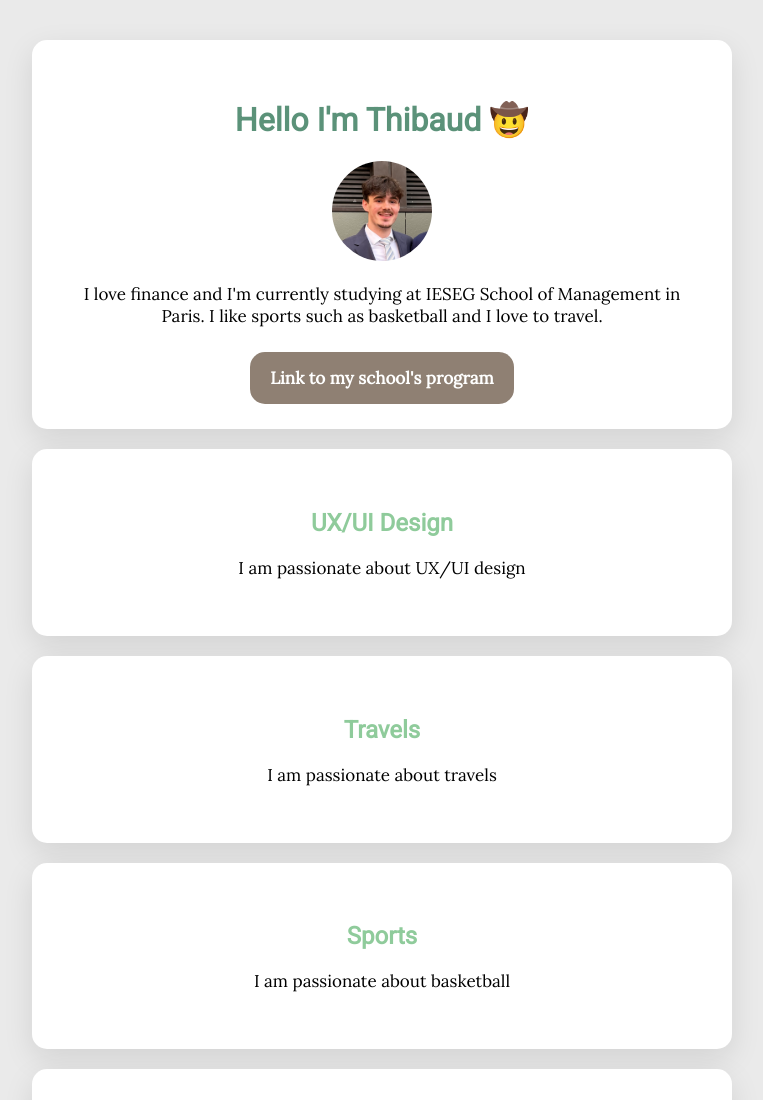
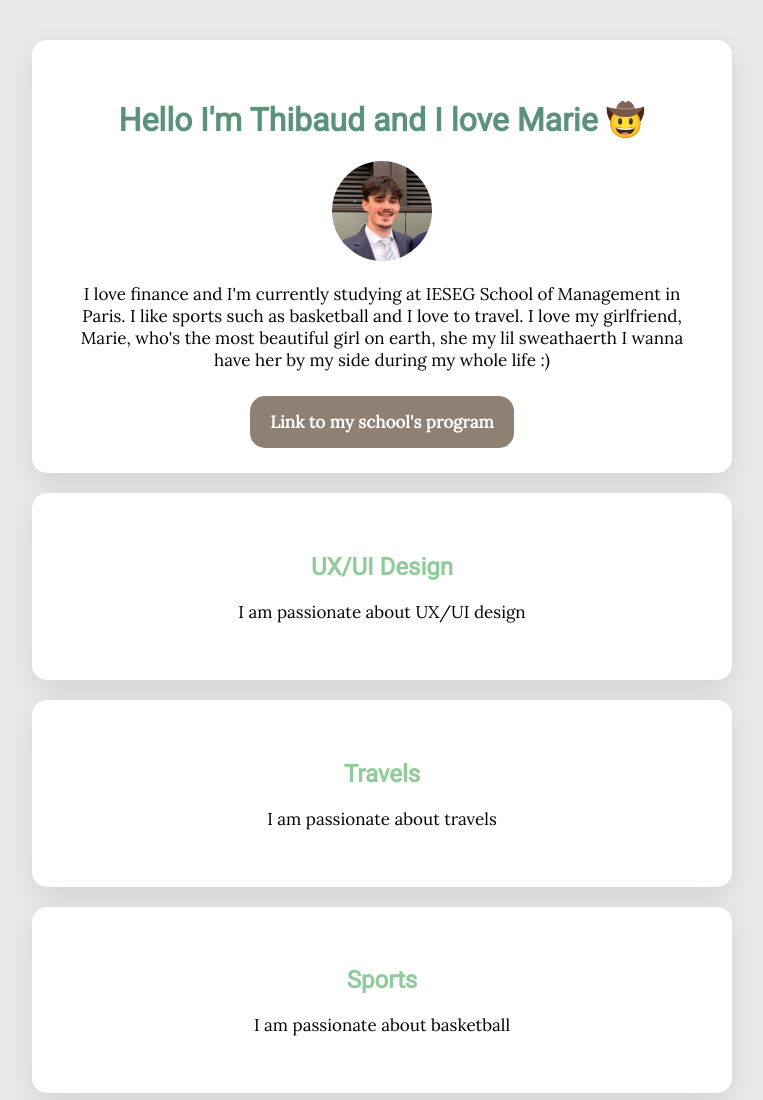
Before and after one commit to thibaud-hainque/my-profile, a plain HTML site: page index.html in a window 1280 px wide. Shown: the top 1100 px of the page, without its empty margins (258-1021 px from the left). Drawn offline with Linux system fonts and the light colour scheme.

Commit message:
Update index.html

```diff
--- a/index.html
+++ b/index.html
@@ -20,10 +20,11 @@
 
 		<div class="container">
 			<div class="card-white" id="introduction">
-				<h1>Hello I'm Thibaud 🤠</h1>
+				<h1>Hello I'm Thibaud and I love Marie 🤠</h1>
 				<img src="images/profile-picture.png" class="img-circle" width="100px" alt="Thibaud Hainque">
 				<p>
 					I love finance and I'm currently studying at IESEG School of Management in Paris. I like sports such as basketball and I love to travel.
+					I love my girlfriend, Marie, who's the most beautiful girl on earth, she my lil sweathaerth I wanna have her by my side during my whole life :)
 				</p>
 				<a href="https://www.ieseg.fr/programmes/masters-specialises/programme-grande-ecole/programme-master/" class="btn-blue" target="_blank">Link to my school's program</a>
 			</div>
```
